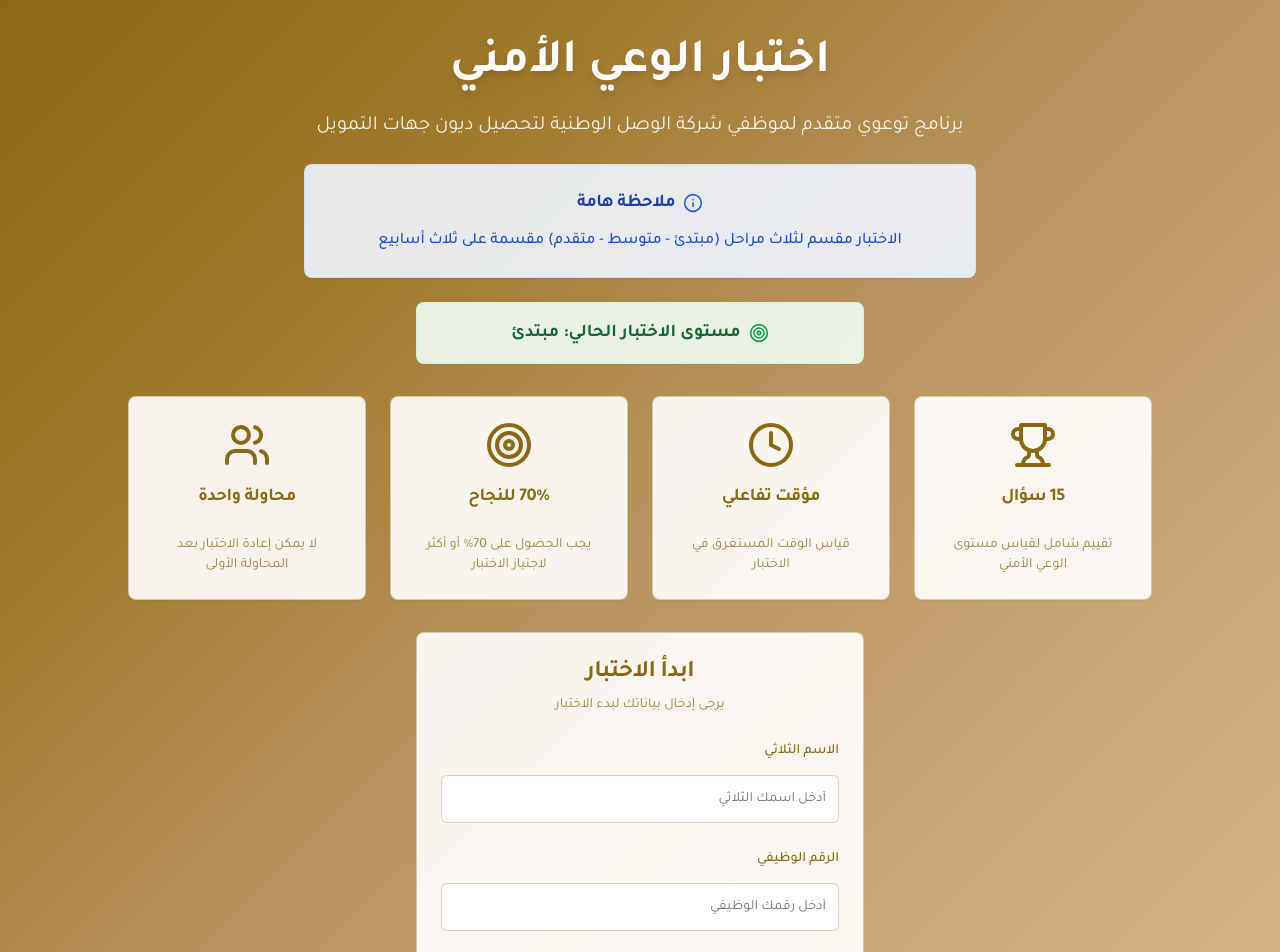
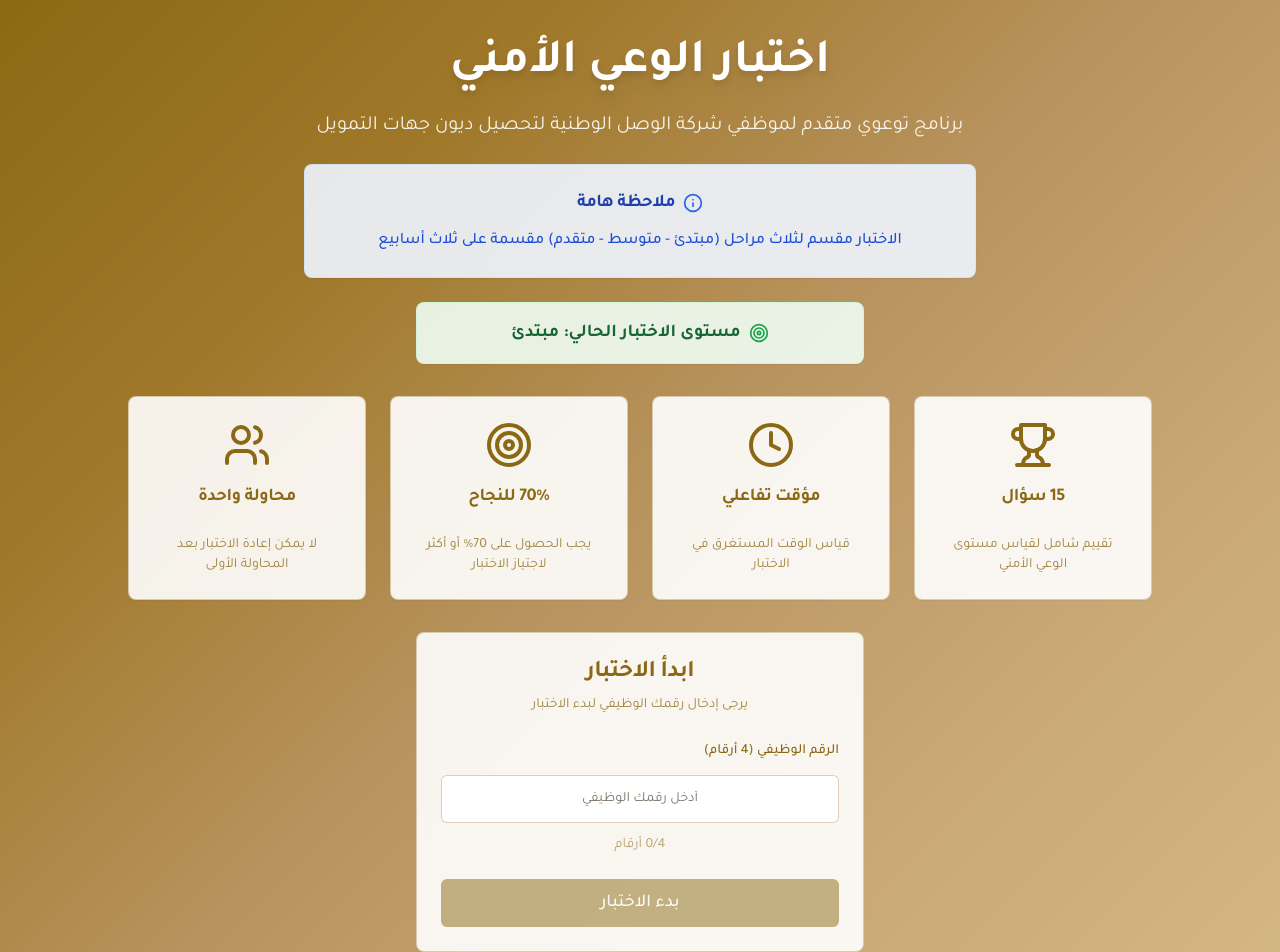
Before and after one commit to slmiksa/data-guard-challenge, a React (Vite) app: page / in a window 1280 px wide. Shown: the top 952 px of the page. Built offline with nearby package versions, Linux system fonts and the light colour scheme.

Commit message:
Modify employee input fields
Remove the employee name field and update the employee ID field to accept only 4 digits.

```diff
--- a/src/pages/Index.tsx
+++ b/src/pages/Index.tsx
@@ -1,3 +1,4 @@
+
 import { useState } from "react";
 import { useNavigate } from "react-router-dom";
 import { Button } from "@/components/ui/button";
@@ -9,17 +10,24 @@ import { useToast } from "@/hooks/use-toast";
 import { supabase } from "@/integrations/supabase/client";
 
 const Index = () => {
-  const [employeeName, setEmployeeName] = useState("");
   const [employeeId, setEmployeeId] = useState("");
   const [isLoading, setIsLoading] = useState(false);
   const navigate = useNavigate();
   const { toast } = useToast();
 
+  const handleEmployeeIdChange = (e: React.ChangeEvent<HTMLInputElement>) => {
+    const value = e.target.value;
+    // Only allow numbers and limit to 4 characters
+    if (/^\d{0,4}$/.test(value)) {
+      setEmployeeId(value);
+    }
+  };
+
   const handleStartQuiz = async () => {
-    if (!employeeName.trim() || !employeeId.trim()) {
+    if (!employeeId.trim() || employeeId.length !== 4) {
       toast({
         title: "بيانات مطلوبة",
-        description: "يرجى إدخال الاسم الثلاثي والرقم الوظيفي",
+        description: "يرجى إدخال الرقم الوظيفي مكون من 4 أرقام",
         variant: "destructive"
       });
       return;
@@ -51,7 +59,7 @@ const Index = () => {
       // Navigate to quiz with employee data
       navigate("/quiz", {
         state: {
-          employeeName: employeeName.trim(),
+          employeeName: `موظف ${employeeId}`,
           employeeId: employeeId.trim()
         }
       });
@@ -166,33 +174,28 @@ const Index = () => {
           <CardHeader className="text-center">
             <CardTitle className="text-[#8B6914] text-2xl">ابدأ الاختبار</CardTitle>
             <CardDescription className="text-[#8B6914]/80">
-              يرجى إدخال بياناتك لبدء الاختبار
+              يرجى إدخال رقمك الوظيفي لبدء الاختبار
             </CardDescription>
           </CardHeader>
           <CardContent className="space-y-6">
             <div className="space-y-3">
-              <Label htmlFor="name" className="text-[#8B6914] font-medium">الاسم الثلاثي</Label>
-              <Input
-                id="name"
-                value={employeeName}
-                onChange={e => setEmployeeName(e.target.value)}
-                placeholder="أدخل اسمك الثلاثي"
-                className="border-[#8B6914]/30 focus:border-[#8B6914] focus:ring-[#8B6914] h-12 text-lg"
-              />
-            </div>
-            <div className="space-y-3">
-              <Label htmlFor="employeeId" className="text-[#8B6914] font-medium">الرقم الوظيفي</Label>
+              <Label htmlFor="employeeId" className="text-[#8B6914] font-medium">الرقم الوظيفي (4 أرقام)</Label>
               <Input
                 id="employeeId"
                 value={employeeId}
-                onChange={e => setEmployeeId(e.target.value)}
+                onChange={handleEmployeeIdChange}
                 placeholder="أدخل رقمك الوظيفي"
-                className="border-[#8B6914]/30 focus:border-[#8B6914] focus:ring-[#8B6914] h-12 text-lg"
+                className="border-[#8B6914]/30 focus:border-[#8B6914] focus:ring-[#8B6914] h-12 text-lg text-center"
+                maxLength={4}
+                inputMode="numeric"
               />
+              <p className="text-sm text-[#8B6914]/60 text-center">
+                {employeeId.length}/4 أرقام
+              </p>
             </div>
             <Button
               onClick={handleStartQuiz}
-              disabled={isLoading}
+              disabled={isLoading || employeeId.length !== 4}
               className="w-full bg-[#8B6914] text-white hover:bg-[#8B6914]/90 interactive-button h-12 text-lg font-medium"
             >
               {isLoading ? "جاري التحقق..." : "بدء الاختبار"}
```
